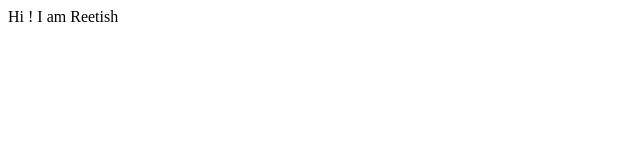
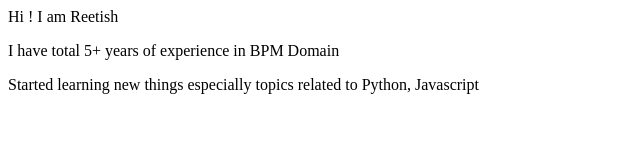
Before and after one commit to reetish-p/reetish-site, a plain HTML site: page index.html in a window 1280 px wide. Shown: the whole page, without its empty margins (0-640 px from the left). Drawn offline with Linux system fonts and the light colour scheme.

Commit message:
feat: new content

```diff
--- a/index.html
+++ b/index.html
@@ -1,6 +1,9 @@
 <!DOCTYPE html>
 <html lang="en">
 <head>
+    <style>
+        .body{background:#6495ED}
+    </style>
     <meta charset="UTF-8">
     <meta http-equiv="X-UA-Compatible" content="IE=edge">
     <meta name="viewport" content="width=device-width, initial-scale=1.0">
@@ -8,5 +11,7 @@
 </head>
 <body>
     Hi ! I am Reetish
+    <p>I have total 5+ years of experience in BPM Domain</p>
+    <p>Started learning new things especially topics related to Python, Javascript</p>
 </body>
 </html>
```
